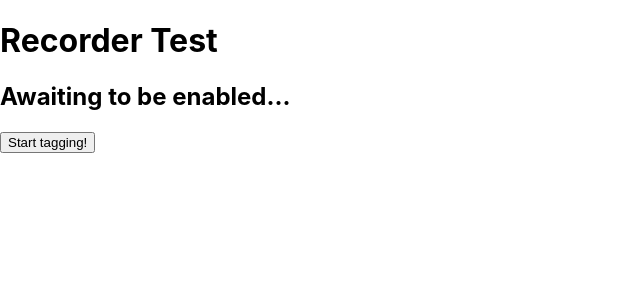
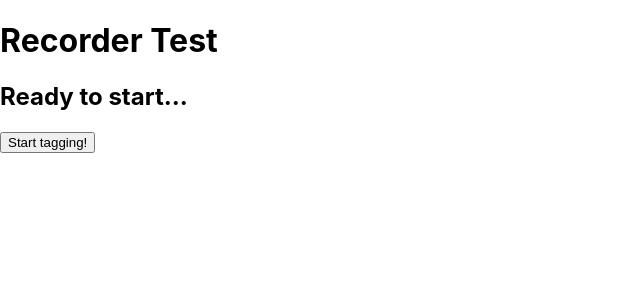
Before and after one commit to loqtor/itll-be-alright, a React (Create React App) app: page / in a window 1280 px wide. Shown: the top 300 px of the page, without its empty margins (0-640 px from the left). Built offline with nearby package versions, Linux system fonts and the light colour scheme.

Commit message:
Clean up.

```diff
--- a/src/components/recognizer.tsx
+++ b/src/components/recognizer.tsx
@@ -107,11 +107,7 @@ export const Recognizer = class Recognizer extends Component<IRecognizerProps, I
       return renderInactiveStatus(this.props, this.state);
     }
 
-    return (
-      <Fragment>
-        <h2>Awaiting to be enabled...</h2>
-      </Fragment>
-    )
+    return <h2>Ready to start...</h2>;
   }
 
   renderRecognizingStatus = () => {
@@ -121,11 +117,7 @@ export const Recognizer = class Recognizer extends Component<IRecognizerProps, I
       return renderRecognizingStatus(this.props, this.state);
     }
 
-    return (
-      <Fragment>
-        <h2>Recording tags...</h2>
-      </Fragment>
-    )
+    return <h2>Recording tags...</h2>;
   }
 
   renderStoppedStatus = () => {
@@ -138,7 +130,7 @@ export const Recognizer = class Recognizer extends Component<IRecognizerProps, I
     const { transcripts } = this.state;
 
     if (!transcripts.length) {
-      return (<h2>No transcripts found in speech.</h2>);
+      return <h2>No transcripts found in speech.</h2>;
     }
 
     return (
```
